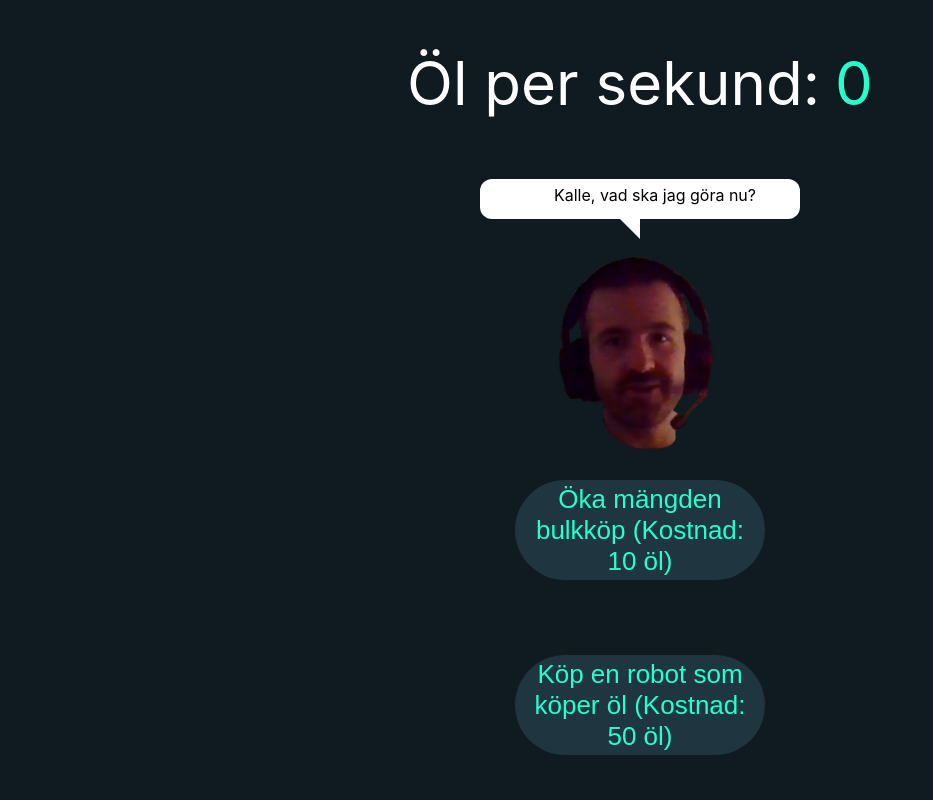
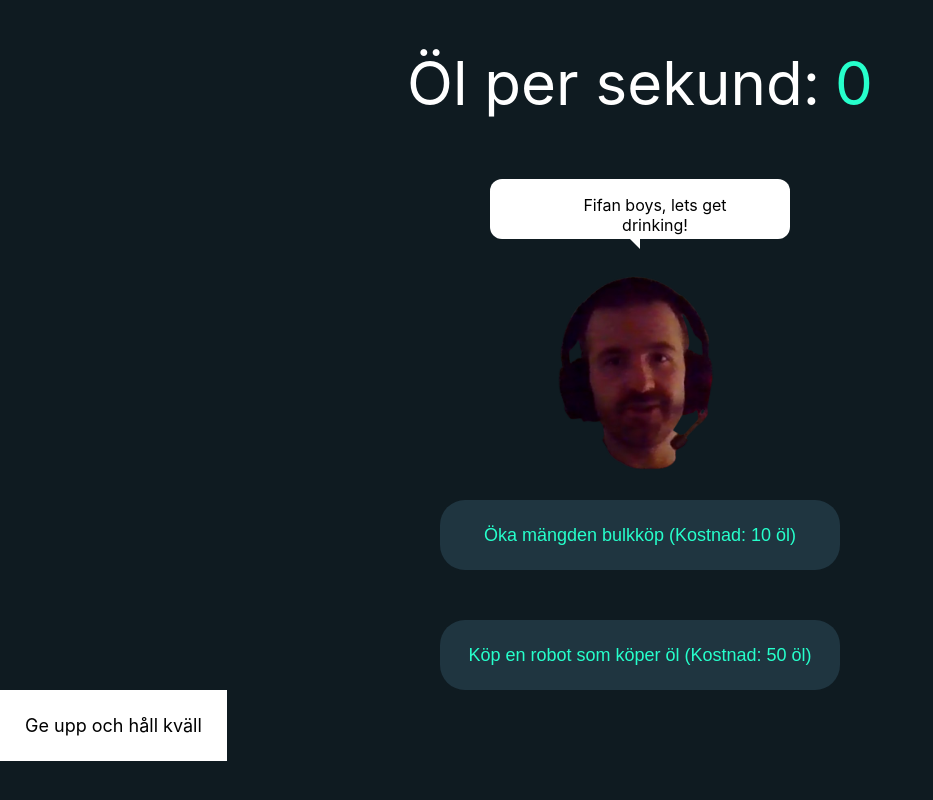
Before and after one commit to leffeluring/tic-tac, a React (Create React App) app: page /fisk in a window 1280 px wide. Shown: the part 318-1118 px from the top of the page, without its empty margins (0-933 px from the left). After the commit the page ends 1079 px from the top, so only its background shows below. Built offline with nearby package versions, Linux system fonts and the light colour scheme.

Commit message:
Funstuff

```diff
--- a/src/App.js
+++ b/src/App.js
@@ -3,7 +3,7 @@ import { BrowserRouter as Router, Route, Routes } from 'react-router-dom';
 import './App.css';
 
 import Home from './Home';
-import Fisk from './Fisk';
+import Fisk from './Components/Pages/Fisk';
 
 
 
--- /dev/null
+++ b/src/Components/Notification.jsx
@@ -0,0 +1,35 @@
+import React from 'react';
+
+function NotificationBar({ value }) {
+  let message = null;
+
+  if (value < 10) {
+    message = 'Fifan boys, lets get drinking!';
+  } else if (value > 10 && value <= 20) {
+    message = 'Nu är vi igång';
+  } else if (value > 20 && value <= 50) {
+    message = 'Jag vill ha öl!';
+  } else if (value > 50 && value <= 100) {
+    message = 'Lite salongsberusad är man';
+  }
+  else if (value > 100 && value <= 200) {
+    message = 'Luktar fan bag i luften';
+  }
+  else if (value > 200) {
+    message = 'Måste fan spy nu alltså, sak bara på dass';
+  }
+  else if (value > 200) {
+    message = <p></p>;
+  }
+  else if (value > 500) {
+    message = <p>Knappt knackad</p>;
+  }
+
+  return (
+    <div className="talk-bubble tri-right border round btm-right-in">
+      <p>{message}</p>
+    </div>
+  );
+}
+
+export default NotificationBar;
--- a/src/Fisk.css
+++ b/src/Components/Pages/Fisk.css
@@ -11,6 +11,13 @@
     margin:auto;
 }
 .talk-bubble {
+    top: 0;
+    left: 0;
+    width: 100%;
+    background-color: #333;
+    color: #fff;
+    padding: 10px;
+    box-sizing: border-box;
     color:black;
     margin: 20px;
     bottom: 50px;
@@ -40,6 +47,7 @@
     border-bottom: 20px solid transparent;
     border-right-color: inherit;
     pointer-events: none;
+
   }
 
 
@@ -51,3 +59,49 @@
     color:White;
     padding: 10px;
   }
+  .buy-button{
+    width:400px;
+    height: 70px;
+    border: none;
+    outline: none;
+    cursor: pointer;
+    border-radius:25px;
+    background: #1f3540;
+    font-size:18px;
+    color:#26ffcb;
+    margin-top: 25px;
+    margin-bottom: 25px;
+  }
+
+  .give-up {
+    text-align:center;
+    margin:auto;
+    width:400px;
+    height: 70px;
+    border: none;
+    outline: none;
+    cursor: pointer;
+    background: white;
+    font-size:18px;
+    color:black;
+    margin-top: 25px;
+    margin-bottom: 25px;
+    padding:25px;
+    text-decoration: none;
+
+  }
+
+  @keyframes cookieClickAnimation {
+    0% {
+      transform: scale(1);
+      opacity: 1;
+    }
+    50% {
+      transform: scale(1.5);
+      opacity: 0.7;
+    }
+    100% {
+      transform: scale(1);
+      opacity: 0;
+    }
+  }
--- /dev/null
+++ b/src/Components/Pages/Fisk.js
@@ -0,0 +1,119 @@
+import React, { useState, useEffect } from 'react';
+import Header from '../Header';
+import Image from '../Assets/jocke.png';
+import Beer from '../Assets/beer.png';
+import './Fisk.css';
+import Notification from '../Notification';
+
+function Fisk() {
+  const [cookies, setCookies] = useState(1000);
+  const [cookiesPerMinute, setCookiesPerMinute] = useState(0);
+  const [clickValue, setClickValue] = useState(1);
+  const [autoClickValue, setAutoClickValue] = useState(0);
+  const [clicks, setClicks] = useState([]);
+  const [autoClickers, setAutoClickers] = useState([]);
+
+  useEffect(() => {
+    const interval = setInterval(() => {
+      setCookies((prevCookies) => prevCookies + autoClickValue);
+      setCookiesPerMinute(autoClickValue);
+    }, 1000);
+    return () => clearInterval(interval);
+  }, [autoClickValue]);
+
+  const clickCookie = (event) => {
+    const click = {
+      id: Math.random(),
+      x: event.clientX,
+      y: event.clientY,
+      size: Math.random() * 30 + 10, // Random size between 20 and 60
+      speed: Math.random() * 2 + 1, // Random speed between 1 and 3
+    };
+    setClicks([...clicks, click]);
+    setCookies((prevCookies) => prevCookies + clickValue);
+    setTimeout(() => {
+      setClicks((prevClicks) => prevClicks.filter((c) => c.id !== click.id));
+    }, click.speed * 1000); // Remove the cookie after animation duration
+  };
+
+  const upgradeClickValue = () => {
+    if (cookies >= 10) {
+      setClickValue((prevClickValue) => prevClickValue + 1);
+      setCookies((prevCookies) => prevCookies - 10);
+    } else {
+      alert('Inte tillräckligt med öl!');
+    }
+  };
+
+  const purchaseAutoClicker = () => {
+    if (cookies >= 50) {
+      setAutoClickValue(autoClickValue + 2);
+      const autoClicker = {
+        id: Math.random(),
+        speed: Math.random(), // Random speed between 2 and 5
+      };
+      setAutoClickers([...autoClickers, autoClicker]);
+      setCookies((prevCookies) => prevCookies - 50);
+    } else {
+      alert('Du har inte tillräckligt med öl');
+    }
+  };
+
+  return (
+    <div>
+      <div className="container">
+        <Header />
+        <p className="title">
+          Antal öl: <span>{cookies}</span>
+        </p>
+        <p className="title">
+          Öl per sekund: <span>{cookiesPerMinute}</span>
+        </p>
+        <Notification value={cookiesPerMinute} />
+        <img
+        draggable="false" // Set draggable attribute to true
+          className="jocke"
+          src={Image}
+          alt="Cookie"
+          onClick={clickCookie}
+          style={{
+            cursor: 'pointer',
+
+          }}
+        />
+        {clicks.map((click) => (
+          <img
+            key={click.id}
+            className="click-effect"
+            src={Beer}
+            alt="Click Effect"
+            style={{
+              position: 'absolute',
+              zIndex: 999, // Adjust z-index as needed
+              top: click.y,
+              left: click.x,
+              width: click.size,
+              animation: `cookieClickAnimation ${click.speed}s ease-in-out`,
+              pointerEvents: 'none', // This will allow clicks to pass through
+            }}
+          />
+        ))}
+        <br />
+        <button className="buy-button" onClick={upgradeClickValue}>
+          Öka mängden bulkköp (Kostnad: 10 öl)
+        </button>
+        <br />
+        <button className="buy-button" onClick={purchaseAutoClicker}>
+          Köp en robot som köper öl (Kostnad: 50 öl)
+        </button>
+
+
+      </div>
+      <a className="give-up" target="_blank" href="https://www.aa.se/#:~:text=Om%20Anonyma%20Alkoholister,en%20%C3%B6nskan%20att%20sluta%20dricka.">
+        Ge upp och håll kväll
+        </a>
+    </div>
+  );
+}
+
+export default Fisk;
--- a/src/Fisk.js
+++ /dev/null
@@ -1,73 +0,0 @@
-import React, { useState, useEffect } from 'react';
-import Header from './Components/Header';
-import Image from './Components/Assets/jocke.png';
-import './Fisk.css'
-import Notification from './Notification'
-
-function Fisk() {
-  const [cookies, setCookies] = useState(0);
-  const [cookiesPerMinute, setCookiesPerMinute] = useState(0);
-  const [clickValue, setClickValue] = useState(1);
-  const [autoClickValue, setAutoClickValue] = useState(0);
-  const [isClicked, setIsClicked] = useState(false);
-
-
-  useEffect(() => {
-    const interval = setInterval(() => {
-      setCookies(cookies + autoClickValue);
-      setCookiesPerMinute(autoClickValue);
-    }, 1000);
-    return () => clearInterval(interval);
-  }, [cookies, autoClickValue]);
-
-  const clickCookie = () => {
-    setCookies(cookies + clickValue);
-    setIsClicked(true);
-    setTimeout(() => {
-      setIsClicked(false);
-    }, 200);
-  };
-
-  const upgradeClickValue = () => {
-    if (cookies >= 10) {
-      setClickValue(clickValue + 1);
-      setCookies(cookies - 10);
-    } else {
-      alert('Inte tillräckligt med öl!');
-    }
-  };
-
-  const purchaseAutoClicker = () => {
-    if (cookies >= 50) {
-      setAutoClickValue(autoClickValue + 2);
-      setCookies(cookies - 50);
-    } else {
-      alert('Du har inte tillräckligt med öl');
-    }
-  };
-
-  return (
-
-    <div>
-          <div className='container'>
-        <Header/>
-      <p className='title'>Antal öl: <span>{cookies}</span></p>
-      <p className='title'>Öl per sekund: <span>{cookiesPerMinute}</span></p>
-      <Notification/>
-      <img
-        className='jocke'
-        src={Image}
-        alt="Cookie"
-        onClick={clickCookie}
-        style={{ cursor: 'pointer', transition: 'transform 0.1s ease', transform: isClicked ? 'scale(0.9)' : 'scale(1)' }}
-      />
-      <br />
-      <button className="reset" onClick={upgradeClickValue}>Öka mängden bulkköp (Kostnad: 10 öl)</button>
-      <br />
-      <button className="reset"  onClick={purchaseAutoClicker}>Köp en robot som köper öl (Kostnad: 50 öl)</button>
-    </div>
-    </div>
-  );
-}
-
-export default Fisk;
--- a/src/Notification.jsx
+++ /dev/null
@@ -1,32 +0,0 @@
-import React, { useState, useEffect } from 'react';
-
-const NotificationBar = () => {
-  const [messages, setMessages] = useState([
-    "Ge mig öl!",
-    "Kalle, vad ska jag göra nu?",
-    "Zelda har så sjuk story",
-    "Fyfan jag är så jävla knackad"
-  ]);
-  const [currentMessage, setCurrentMessage] = useState('');
-
-  useEffect(() => {
-    const intervalId = setInterval(() => {
-      const randomIndex = Math.floor(Math.random() * messages.length);
-      setCurrentMessage(messages[randomIndex]);
-    }, 5000); // Change the interval time as needed (currently set to 5 seconds)
-
-    return () => clearInterval(intervalId);
-  }, [messages]);
-
-  return (
-    <div className="talk-bubble tri-right border round btm-right-in">
-      {currentMessage ? (
-        <p>{currentMessage}</p>
-      ) : (
-        <p>Äntligen fredag!! Klicka på mig för att ge mig öl</p> // Fallback message when there are no messages
-      )}
-    </div>
-  );
-};
-
-export default NotificationBar;
```
